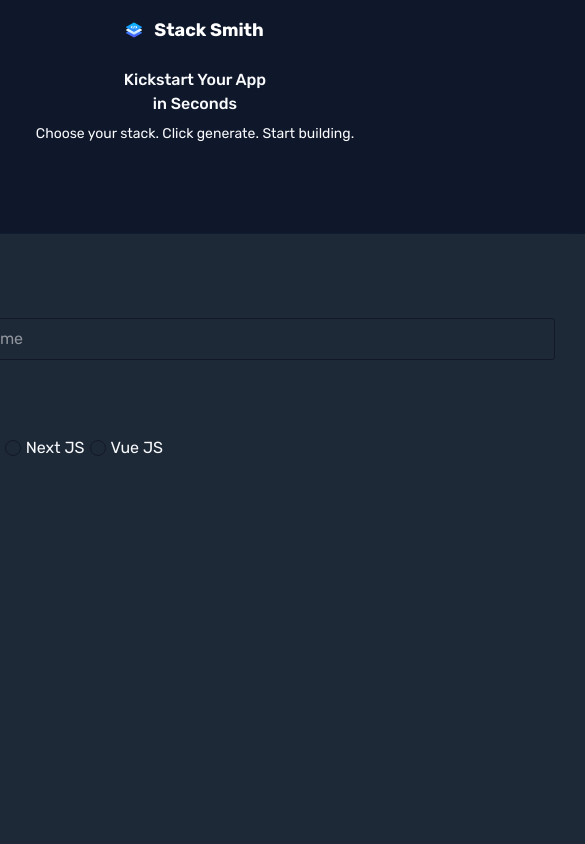
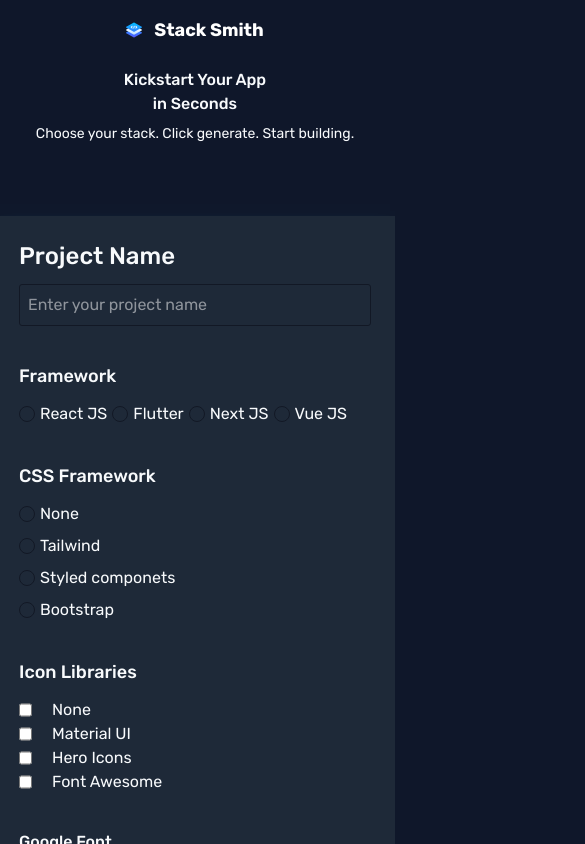
Before and after one commit to afsalshamsudeen/stacksmith, a React (Vite) app in the folder Client/: page / in a window 390 px wide. Shown: the top 844 px of the page, 585 px wide, since content can reach past the window. Built offline with nearby package versions, Linux system fonts and the light colour scheme; a web font is replaced by a local one.

Commit message:
made site responsive

```diff
--- a/Client/src/components/GenerateProject/GenerateProject.jsx
+++ b/Client/src/components/GenerateProject/GenerateProject.jsx
@@ -5,39 +5,8 @@ import DropdownMenu from '../DropDown';
 import axios from 'axios';
 
 
-const Container = styled.div`
-    display: flex;
-    flex-direction: column;
-    align-items: center;
-    justify-content: center;
-    margin-top: 50px;
-`;
-const Wrapper  = styled.div`
 
 
-
-
-`;
-
-const Input = styled.input`
-    width: auto;
-    outline: none;
-    padding: 8px;
-    background: transparent;
-    color: #ffff;
-    border-radius: 3px;
-    border: 1px solid #121825;
-    box-shadow: none;
-`;
-
-const Radiolabel = styled.label`
-    display: flex;
-    align-items: center;
-    flex-direction: row;
-    gap: 5px;
-    color: #F8FAFC;
-
-`;
 const RadioInput = styled.input`
     cursor: pointer;
     background-color: transparent;
@@ -117,29 +86,32 @@ const GenerateProject = () => {
 
 
   return (
-    <Container >
-        <div className='flex flex-col justify-items-start h-auto w-200 p-10 gap-3 m-8  bg-[#1E2938]  shadow-xl shadow-cyan-600 rounder-xl'>
+    <div className='flex flex-col items-center justify-center mt-12 '>
+        <div className='flex flex-col justify-start h-auto w-100 p-6 gap-3 m-4  bg-[#1E2938]  shadow-xl shadow-cyan-600 rounder-xl md:h-auto md:w-200 md:p-10 md:gap-3 md:m-8'>
 
             <h1 className='text-2xl text-[#F8FAFC] font-medium'>Project Name</h1>
-            <Input
+            <input
+            className='w-auto outline-none p-2 bg-transparent text-white rounded-[3px] border border-[#121825] shadow-none'
             placeholder='Enter your project name'
             value={projectName}
             onChange={(e)=> setProjectName(e.target.value)}
-                ></Input>
+                ></input>
 
             <h1 className='text-lg text-[#F8FAFC] font-medium mt-6'>Framework</h1>
 
-            <Radiolabel>
-                <RadioInput
+            <label className='flex items-center flex-row gap-[5px] text-[#F8FAFC]'>
+
+                <input
                     type='radio'
                     value='react'
                     checked = {selectedOption === 'react'}
                     onChange={handleChange}
-                    className='w-5 h-5 text-purple-400 border-gray-300 focus:ring-2 focus:ring-purple-500 focus:outline-none checked:ring-2 checked:ring-purple-500'
+                    className="cursor-pointer bg-transparent appearance-none shadow-none border border-[#121825] rounded-full w-4 h-4 relative checked:before:content-[''] checked:before:absolute checked:before:top-[3px] checked:before:left-[3px] checked:before:w-2 checked:before:h-2 checked:before:bg-[#636363] checked:before:rounded-full"
                 />
                 React JS
 
-                <RadioInput
+                <input
+                className="cursor-pointer bg-transparent appearance-none shadow-none border border-[#121825] rounded-full w-4 h-4 relative checked:before:content-[''] checked:before:absolute checked:before:top-[3px] checked:before:left-[3px] checked:before:w-2 checked:before:h-2 checked:before:bg-[#636363] checked:before:rounded-full"
                     type='radio'
                     value='flutter'
                     checked = {selectedOption === 'flutter'}
@@ -147,7 +119,8 @@ const GenerateProject = () => {
                 />
                 Flutter
 
-                <RadioInput
+                <input
+                    className="cursor-pointer bg-transparent appearance-none shadow-none border border-[#121825] rounded-full w-4 h-4 relative checked:before:content-[''] checked:before:absolute checked:before:top-[3px] checked:before:left-[3px] checked:before:w-2 checked:before:h-2 checked:before:bg-[#636363] checked:before:rounded-full"
                     type='radio'
                     value='next'
                     checked = {selectedOption === 'next'}
@@ -155,56 +128,94 @@ const GenerateProject = () => {
                 />
                 Next JS
 
-                <RadioInput
+                <input
+                    className="cursor-pointer bg-transparent appearance-none shadow-none border border-[#121825] rounded-full w-4 h-4 relative checked:before:content-[''] checked:before:absolute checked:before:top-[3px] checked:before:left-[3px] checked:before:w-2 checked:before:h-2 checked:before:bg-[#636363] checked:before:rounded-full"
                     type='radio'
                     value='vue'
                     checked = {selectedOption === 'vue'}
                     onChange={handleChange}
                 />
                 Vue JS
-            </Radiolabel>
+            </label>
 
             <h1 className='text-lg text-[#F8FAFC] font-medium mt-6'>CSS Framework</h1>
             <div className='flex flex-col items-start gap-2 text-slate-50'>
-            <CSSFrameworkLabel>
-            <RadioInput
+            <label
+                 className="flex items-center gap-[5px] text-[#F8FAFC]"
+            >
+            <input
+                    className="
+                            cursor-pointer bg-transparent appearance-none shadow-none
+                            border border-[#121825] rounded-full w-4 h-4 relative
+                            checked:before:content-[''] checked:before:absolute
+                            checked:before:top-[3px] checked:before:left-[3px]
+                            checked:before:w-2 checked:before:h-2
+                            checked:before:bg-[#636363] checked:before:rounded-full
+                        "
                     type='radio'
                     value='none'
                     checked = {selectedFramework === 'none'}
                     onChange={handleSelect}
                 />
                 None
-            </CSSFrameworkLabel>
+            </label>
 
-            <CSSFrameworkLabel>
-            <RadioInput
+            <label
+             className="flex items-center gap-[5px] text-[#F8FAFC]">
+            <input
+                     className="
+                            cursor-pointer bg-transparent appearance-none shadow-none
+                            border border-[#121825] rounded-full w-4 h-4 relative
+                            checked:before:content-[''] checked:before:absolute
+                            checked:before:top-[3px] checked:before:left-[3px]
+                            checked:before:w-2 checked:before:h-2
+                            checked:before:bg-[#636363] checked:before:rounded-full
+                        "
                     type='radio'
                     value='tailwind'
                     checked = {selectedFramework === 'tailwind'}
                     onChange={handleSelect}
                 />
                 Tailwind
-            </CSSFrameworkLabel>
+            </label>
 
-            <CSSFrameworkLabel>
-            <RadioInput
+            <label
+             className="flex items-center gap-[5px] text-[#F8FAFC]">
+            <input
+                className="
+                            cursor-pointer bg-transparent appearance-none shadow-none
+                            border border-[#121825] rounded-full w-4 h-4 relative
+                            checked:before:content-[''] checked:before:absolute
+                            checked:before:top-[3px] checked:before:left-[3px]
+                            checked:before:w-2 checked:before:h-2
+                            checked:before:bg-[#636363] checked:before:rounded-full
+                        "
                     type='radio'
                     value='styled'
                     checked = {selectedFramework === 'styled'}
                     onChange={handleSelect}
                 />
                 Styled componets
-            </CSSFrameworkLabel>
+            </label>
 
-            <CSSFrameworkLabel>
-            <RadioInput
+            <label
+             className="flex items-center gap-[5px] text-[#F8FAFC]">
+            <input
+                    className="
+                            cursor-pointer bg-transparent appearance-none shadow-none
+                            border border-[#121825] rounded-full w-4 h-4 relative
+                            checked:before:content-[''] checked:before:absolute
+                            checked:before:top-[3px] checked:before:left-[3px]
+                            checked:before:w-2 checked:before:h-2
+                            checked:before:bg-[#636363] checked:before:rounded-full
+                        "
                     type='radio'
                     value='bootstrap'
                     checked = {selectedFramework === 'bootstrap'}
                     onChange={handleSelect}
                 />
                 Bootstrap
-            </CSSFrameworkLabel>
+            </label>
             </div>
 
             <h1 className='text-lg text-[#F8FAFC] font-medium mt-6'>Icon Libraries</h1>
@@ -261,7 +272,7 @@ const GenerateProject = () => {
             </div>
 
         </div>
-    </Container>
+    </div>
   )
 }
 
```
